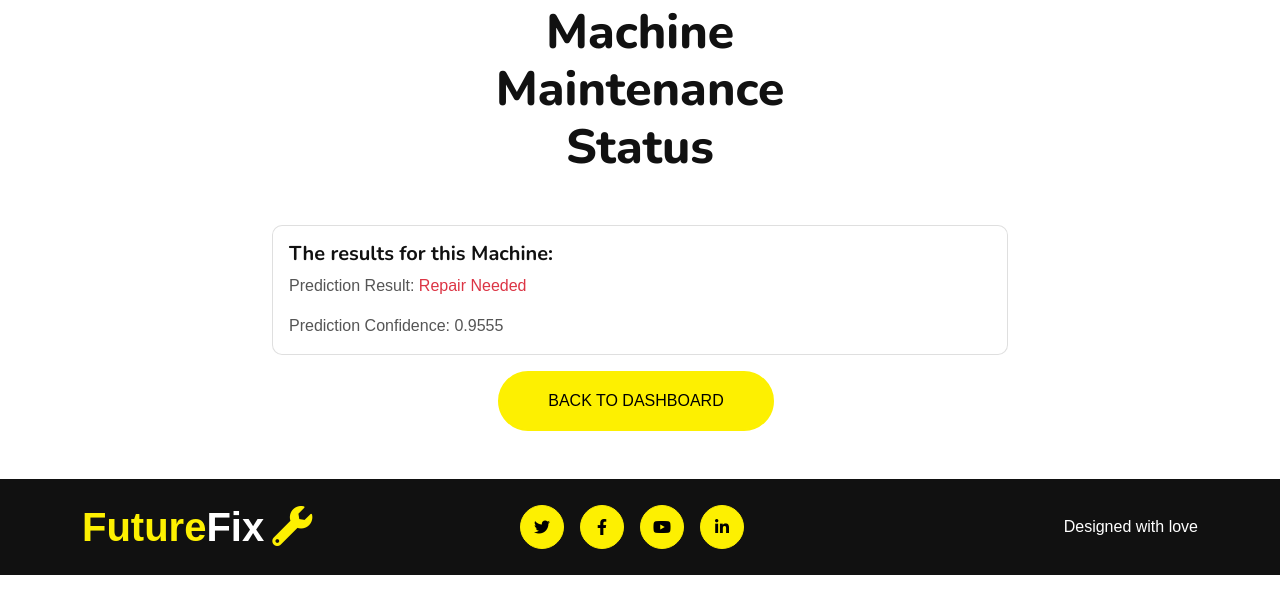
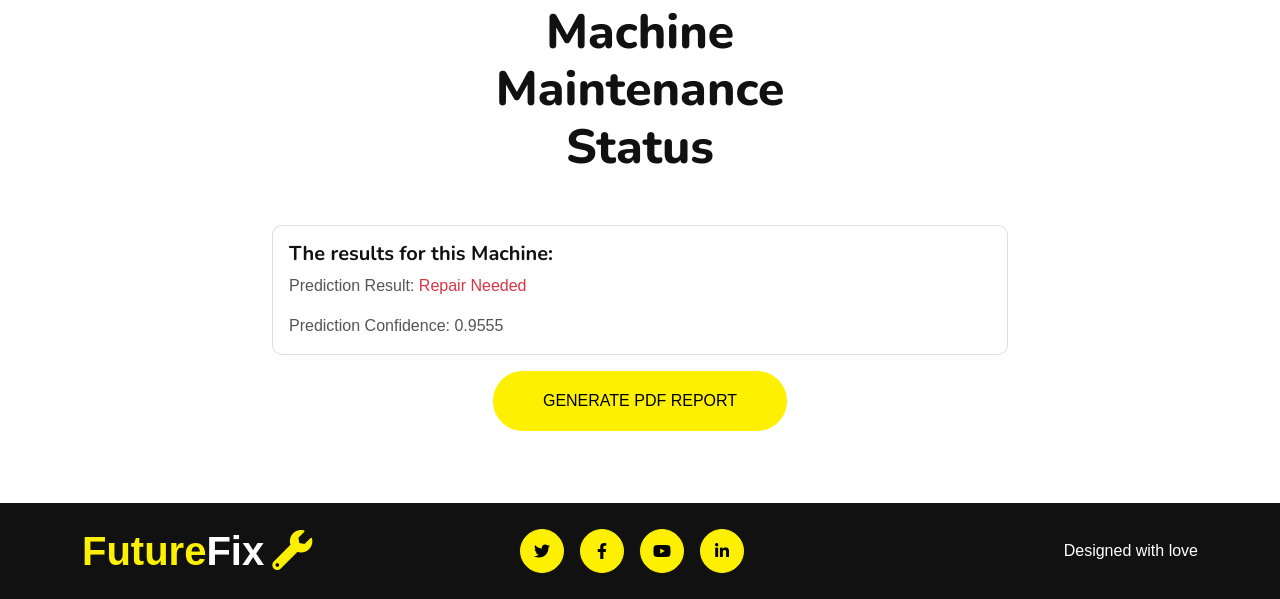
Before and after one commit to SARSARI1/project_DL_predictive_maintenance, a Flask app: page /resultData in a window 1280 px wide. Shown: the part 609-1208 px from the top of the page. Before the commit the page ends 1184 px from the top, so only its background shows below. Run offline with Flask 3, Linux system fonts and the light colour scheme; parts of the project's set-up code (start-up, migrations or seed data) failed here and were passed over; some libraries are stand-ins or nearby versions.

Commit message:
gerneration du rapport pdf & function & interface

```diff
--- a/main.py
+++ b/main.py
@@ -1,9 +1,12 @@
 import os
+from io import BytesIO
+from reportlab.lib.pagesizes import letter
+from reportlab.platypus import SimpleDocTemplate, Paragraph, Spacer, Image, PageBreak
+from reportlab.lib.styles import getSampleStyleSheet
 from flask import Flask, redirect, url_for, render_template, request, session, make_response
-from datetime import timedelta
+from datetime import datetime, timedelta
 import pickle
 import pandas as pd
-from sklearn.preprocessing import StandardScaler
 
 #-----------------------------------------------------------------------------------------------------------------------------------------------------
 
@@ -47,6 +50,49 @@ def predict_fail(productID, type_pd, airTemperature, processTemperature, rotatio
     result = pred_np[0]
 
     return result
+
+def generate_pdf(session_values):
+    buffer = BytesIO()
+    doc = SimpleDocTemplate(buffer, pagesize=letter)
+    elements = []
+
+    # Add logo
+    logo_path = r'static\img\logo.png'
+    logo = Image(logo_path, width=300, height=300)
+    elements.append(logo)
+    elements.append(Spacer(1, 20))
+
+    # Add title
+    title = "Prediction Report"
+    elements.append(Paragraph(title, getSampleStyleSheet()['Title']))
+    elements.append(PageBreak())  # Move to the next page
+
+    # Add the date and time
+    current_datetime = datetime.now().strftime('%Y-%m-%d %H:%M:%S')
+    elements.append(Paragraph(f"Date: {current_datetime}", getSampleStyleSheet()['Normal']))
+    elements.append(Spacer(1, 20))
+
+    # Add input values
+    input_values = [
+        f"Product ID: {session_values['productID']}",
+        f"Type: {session_values['type_pd']}",
+        f"Air Temperature [K]: {session_values['airTemperature']}",
+        f"Process Temperature [K]: {session_values['processTemperature']}",
+        f"Rotational Speed [rpm]: {session_values['rotationalSpeed']}",
+        f"Torque [Nm]: {session_values['torque']}",
+        f"Tool Wear [min]: {session_values['toolWear']}"
+    ]
+    for value in input_values:
+        elements.append(Paragraph(value, getSampleStyleSheet()['Normal']))
+        elements.append(Spacer(1, 12))
+
+    # Add prediction result
+    elements.append(Paragraph(f"Predicted Value: {session_values['predicted_value']}", getSampleStyleSheet()['Normal']))
+    elements.append(Spacer(1, 20))
+
+    doc.build(elements)
+    buffer.seek(0)
+    return buffer
 
 # -------------------------------------------------------Routes----------------------------------------------------------------------------------------- :
 
@@ -98,6 +144,29 @@ def make_predictions():
 
     return redirect(url_for('resultData'))
 
+@app.route("/generate_report")
+def generate_report():
+    if not all(key in session for key in ("productID", "type_pd", "airTemperature", "processTemperature", "rotationalSpeed", "torque", "toolWear", "predicted_value")):
+        return "Session values are missing", 400
+
+    session_values = {
+        "productID": session.get("productID"),
+        "type_pd": session.get("type_pd"),
+        "airTemperature": session.get("airTemperature"),
+        "processTemperature": session.get("processTemperature"),
+        "rotationalSpeed": session.get("rotationalSpeed"),
+        "torque": session.get("torque"),
+        "toolWear": session.get("toolWear"),
+        "predicted_value": session.get("predicted_value")
+    }
+
+    pdf_buffer = generate_pdf(session_values)
+    response = make_response(pdf_buffer.getvalue())
+    response.headers['Content-Type'] = 'application/pdf'
+    response.headers['Content-Disposition'] = 'attachment; filename=report.pdf'
+
+    return response
+
 #-----------------------------------------------------------------------------------------------------------------------------------------------------------------
 
 if __name__ == "__main__":
--- a/templates/resultData.html
+++ b/templates/resultData.html
@@ -98,7 +98,9 @@
                             </div>
                         </div>
                         <div class="text-center">
-                            <a href="#" class="me-2"><button type="button" class="px-5 py-3 btn btn-primary border-2 rounded-pill">Back to Dashboard</button></a>
+                            <a href="#" class="me-2"><form action="/generate_report" method="get">
+                                <button type="submit" class="px-5 py-3 btn btn-primary border-2 rounded-pill">Generate PDF Report</button>
+                            </form></a>
                         </div>
                     </div>
                 </div>
```
Also changed, not shown: static/img/logo.png (added), 1 other file.
